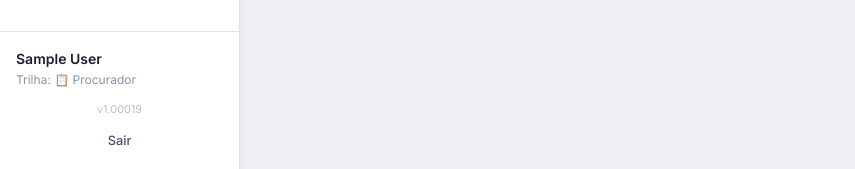
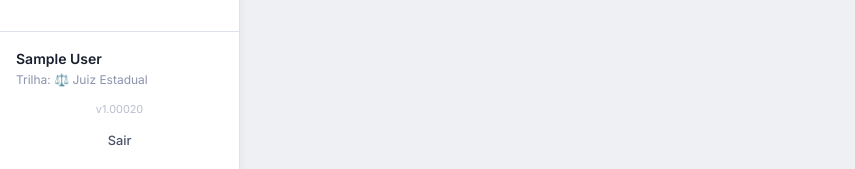
Before and after one commit to thomazcd/jurisconcursos, a Next.js app: page /user/settings in a window 1280 px wide. Shown: the part 621-790 px from the top of the page, without its empty margins (0-855 px from the left). Built offline with nearby package versions, Linux system fonts and the light colour scheme; no server answers; the database is empty; sample sign-in values are in the browser's storage.

Commit message:
refactor: implemented shared user layout to ensure sidebar is always visible - v1.00020

```diff
--- a/src/app/(auth)/login/page.tsx
+++ b/src/app/(auth)/login/page.tsx
@@ -74,7 +74,7 @@ export default function LoginPage() {
                 </div>
 
                 <div style={{ textAlign: 'center', marginTop: '0.75rem', fontSize: '0.68rem', color: 'var(--text-3)', opacity: 0.55 }}>
-                    v1.00019
+                    v1.00020
                 </div>
             </div>
         </div>
--- a/src/app/(auth)/register/page.tsx
+++ b/src/app/(auth)/register/page.tsx
@@ -102,7 +102,7 @@ export default function RegisterPage() {
                 </div>
             </div>
             <div style={{ marginTop: '0.75rem', fontSize: '0.7rem', color: 'var(--text-3)', textAlign: 'center', opacity: 0.6 }}>
-                v1.00019
+                v1.00020
             </div>
         </div>
     );
--- a/src/app/user/dashboard/DashboardClient.tsx
+++ b/src/app/user/dashboard/DashboardClient.tsx
@@ -292,7 +292,7 @@ export default function DashboardClient({ userName, track }: Props) {
             `}</style>
 
             <div style={{ textAlign: 'center', marginTop: '2rem', padding: '2rem', fontSize: '0.65rem', color: 'var(--text-3)', opacity: 0.5 }}>
-                Juris Concursos v1.00019
+                Juris Concursos v1.00020
             </div>
         </div>
     );
--- /dev/null
+++ b/src/app/user/layout.tsx
@@ -0,0 +1,32 @@
+import { getServerSession } from 'next-auth';
+import { authOptions } from '@/lib/auth';
+import { redirect } from 'next/navigation';
+import { prisma } from '@/lib/prisma';
+import { Sidebar } from '@/components/ui/Sidebar';
+
+export default async function UserLayout({
+    children,
+}: {
+    children: React.ReactNode;
+}) {
+    const session = await getServerSession(authOptions);
+    if (!session?.user) redirect('/login');
+
+    const userId = (session.user as any).id;
+    const role = (session.user as any).role;
+
+    // Admin/Gestor shouldn't be in the user section
+    if (role === 'ADMIN' || role === 'GESTOR') redirect('/admin');
+
+    const profile = await prisma.userProfile.findUnique({ where: { userId } });
+    const track = profile?.activeTrack ?? 'JUIZ_ESTADUAL';
+
+    return (
+        <div className="layout">
+            <Sidebar role={role} name={session.user.name ?? ''} track={track} />
+            <main className="main-content">
+                {children}
+            </main>
+        </div>
+    );
+}
--- a/src/app/user/settings/page.tsx
+++ b/src/app/user/settings/page.tsx
@@ -1,25 +1,5 @@
-import { getServerSession } from 'next-auth';
-import { authOptions } from '@/lib/auth';
-import { redirect } from 'next/navigation';
-import { prisma } from '@/lib/prisma';
-import { Sidebar } from '@/components/ui/Sidebar';
 import SettingsClient from './SettingsClient';
 
 export default async function UserSettingsPage() {
-    const session = await getServerSession(authOptions);
-    if (!session?.user) redirect('/login');
-    const userId = (session.user as any).id;
-    const role = (session.user as any).role;
-    if (role === 'ADMIN' || role === 'GESTOR') redirect('/admin');
-
-    const profile = await prisma.userProfile.findUnique({ where: { userId } });
-
-    return (
-        <div className="layout">
-            <Sidebar role={role} name={session.user.name ?? ''} track={profile?.activeTrack} />
-            <main className="main-content">
-                <SettingsClient />
-            </main>
-        </div>
-    );
+    return <SettingsClient />;
 }
--- a/src/app/user/stats/StatsClient.tsx
+++ b/src/app/user/stats/StatsClient.tsx
@@ -150,7 +150,7 @@ export default function StatsClient() {
             </div>
 
             <div style={{ marginTop: '2rem', textAlign: 'center', fontSize: '0.7rem', color: 'var(--text-3)', opacity: 0.5 }}>
-                v1.00019 — Juris Stats Engine
+                v1.00020 — Juris Stats Engine
             </div>
         </div>
     );
--- a/src/components/ui/Sidebar.tsx
+++ b/src/components/ui/Sidebar.tsx
@@ -69,7 +69,7 @@ export function Sidebar({ role, name, track }: SidebarProps) {
                     </div>
                 </div>
                 <div style={{ fontSize: '0.68rem', color: 'var(--text-3)', textAlign: 'center', marginBottom: '0.5rem', opacity: 0.6 }}>
-                    v1.00019
+                    v1.00020
                 </div>
                 <button className="btn btn-ghost btn-sm" style={{ width: '100%' }} onClick={handleSignOut}>
                     Sair
```
Also changed, not shown: src/app/user/dashboard/page.tsx (+2 -16 lines), src/app/user/stats/page.tsx (+1 -7 lines).
